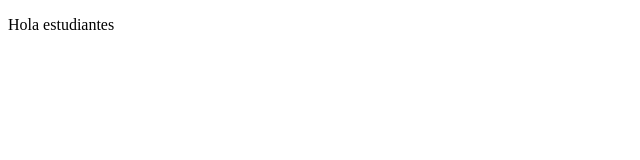
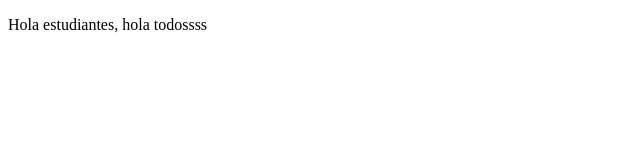
Before and after one commit to lfgomezz20/PersonalProjects, a plain HTML site: page index.html in a window 1280 px wide. Shown: the whole page, without its empty margins (0-640 px from the left). Drawn offline with Linux system fonts and the light colour scheme.

Commit message:
Cambios agregamos texto

```diff
--- a/index.html
+++ b/index.html
@@ -7,7 +7,7 @@
 </head>
 <body>
     <p>
-        Hola estudiantes
+        Hola estudiantes, hola todossss
     </p>
 
 </body>
```
